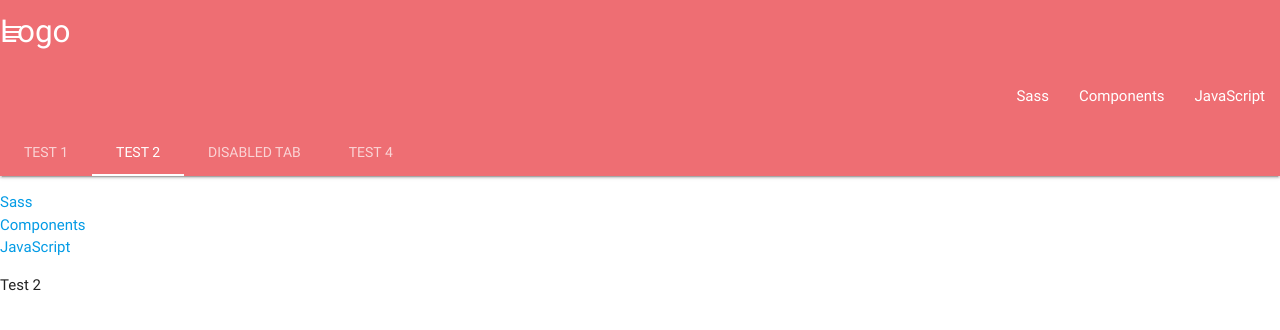
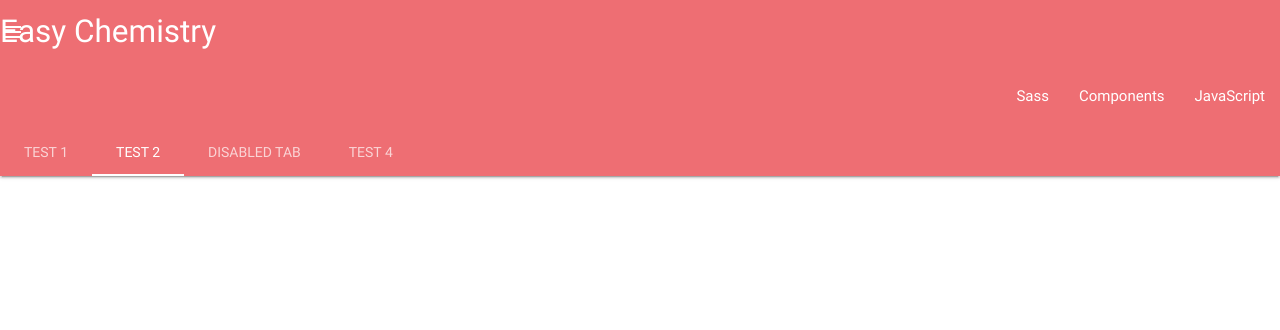
Before and after one commit to martynapacula/Project03, a Flask app: page / in a window 1280 px wide. Shown: the top 330 px of the page. Run offline with Flask 2, Linux system fonts and the light colour scheme; data that the repository does not hold is empty; some libraries are stand-ins or nearby versions.

Commit message:
sidenav deleted

```diff
--- a/templates/base.html
+++ b/templates/base.html
@@ -13,7 +13,7 @@
     <body>
   <nav class="nav-extended">
     <div class="nav-wrapper">
-      <a href="#" class="brand-logo">Logo</a>
+      <a href="#" class="brand-logo">Easy Chemistry</a>
       <a href="#" data-target="mobile-demo" class="sidenav-trigger"><i class="material-icons">menu</i></a>
       <ul id="nav-mobile" class="right hide-on-med-and-down">
         <li><a href="sass.html">Sass</a></li>
@@ -31,24 +31,11 @@
     </div>
   </nav>
 
-  <ul class="sidenav" id="mobile-demo">
-    <li><a href="sass.html">Sass</a></li>
-    <li><a href="badges.html">Components</a></li>
-    <li><a href="collapsible.html">JavaScript</a></li>
-  </ul>
 
-  <div id="test1" class="col s12">Test 1</div>
-  <div id="test2" class="col s12">Test 2</div>
-  <div id="test3" class="col s12">Test 3</div>
-  <div id="test4" class="col s12">Test 4</div>
          <script src="https://cdnjs.cloudflare.com/ajax/libs/jquery/3.2.1/jquery.min.js" integrity="sha256-hwg4gsxgFZhOsEEamdOYGBf13FyQuiTwlAQgxVSNgt4=" crossorigin="anonymous"></script>
          <script src="https://cdnjs.cloudflare.com/ajax/libs/materialize/0.100.2/js/materialize.min.js"></script>
          <script>
-         //Sidenav
 
-         const sideNav = document.querySelector('.sidenav');
-         M.Sidevav.init(sideNav, {});
-         </script>
 
     </body>
 </html>
```
